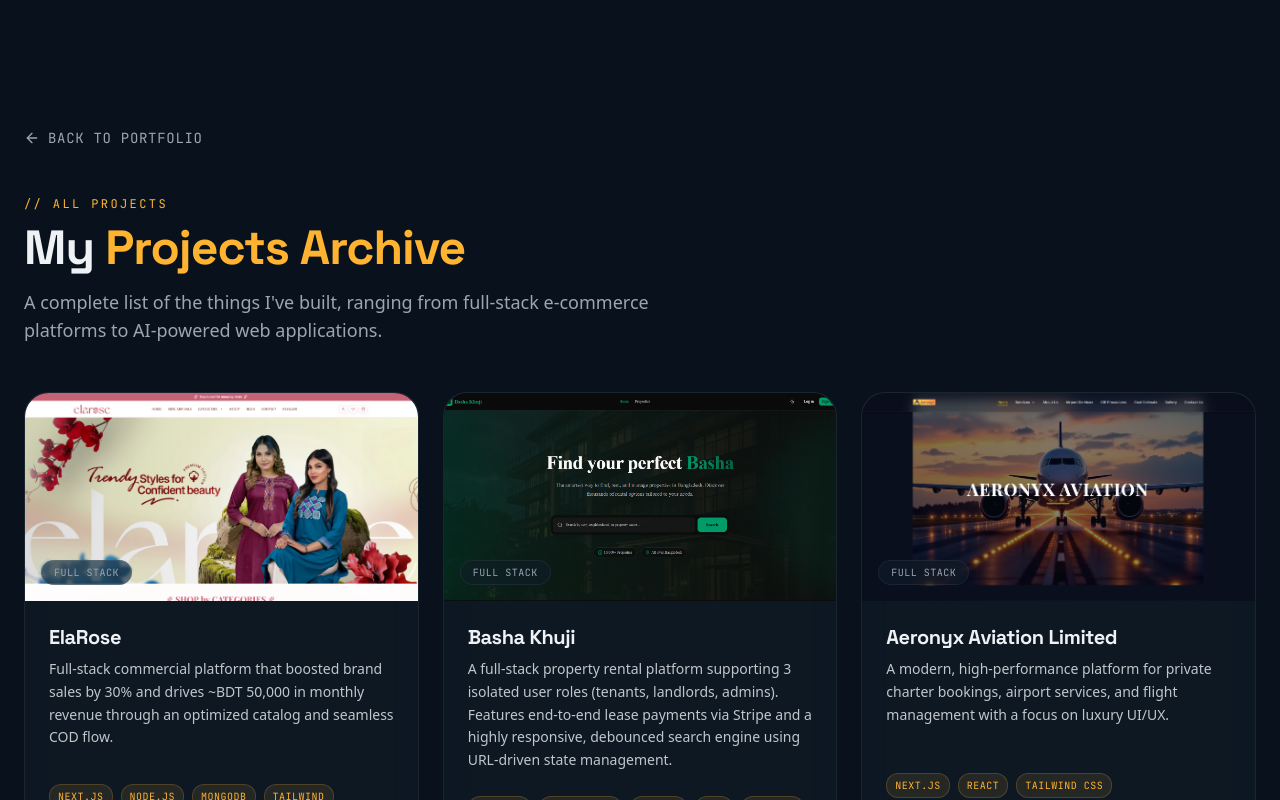
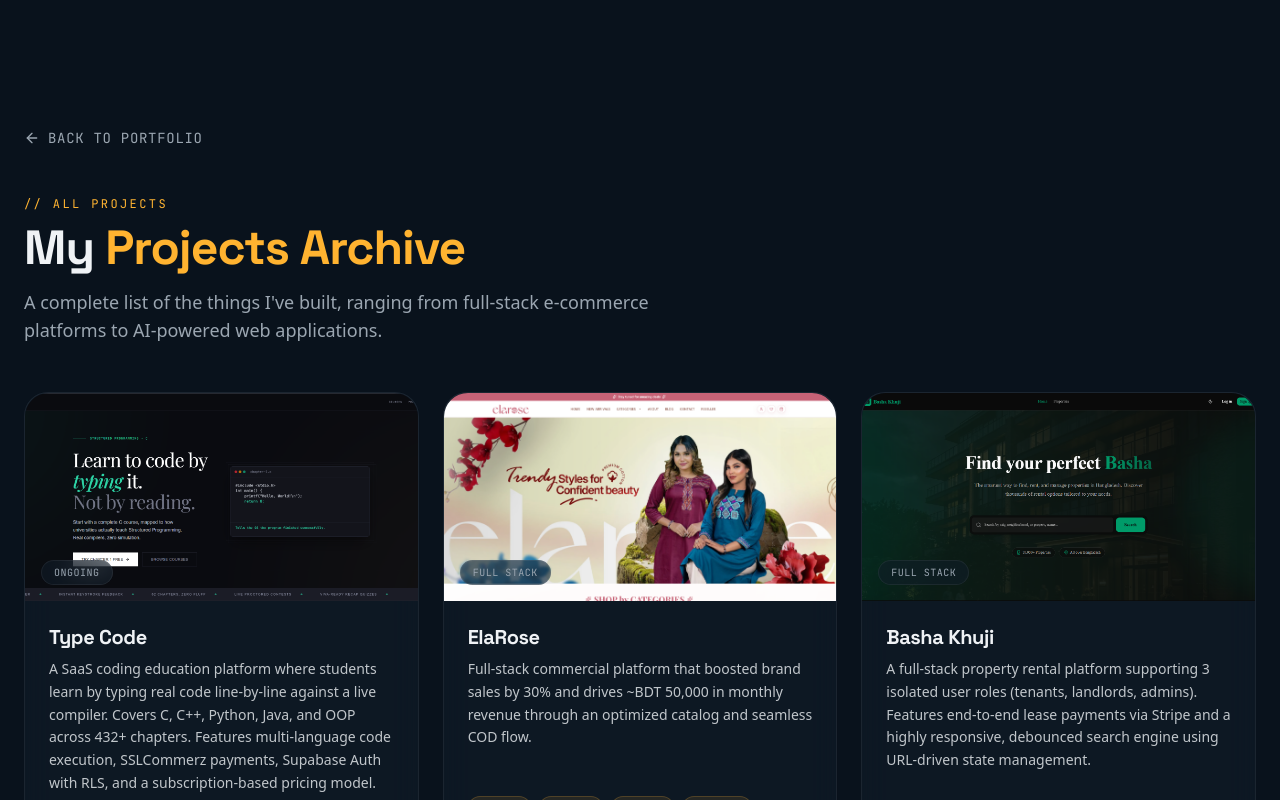
Before and after one commit to NahidRuhan/NahidRuhan, a Next.js app: page /projects in a window 1280 px wide. Shown: the top 800 px of the page. Built offline with nearby package versions, Linux system fonts and the light colour scheme.

Commit message:
feat: add Type Code project to portfolio (1st position)

```diff
--- a/src/data/projects.js
+++ b/src/data/projects.js
@@ -1,4 +1,20 @@
 export const PROJECTS = [
+  {
+    id: "type-code",
+    name: "Type Code",
+    tagline: "Type-Along Coding Education Platform",
+    description:
+      "A SaaS coding education platform where students learn by typing real code line-by-line against a live compiler. Covers C, C++, Python, Java, and OOP across 432+ chapters. Features multi-language code execution, SSLCommerz payments, Supabase Auth with RLS, and a subscription-based pricing model.",
+    stack: ["Next.js", "React", "Supabase", "PostgreSQL", "CodeMirror", "Tailwind CSS"],
+    live: "https://type-code-nine.vercel.app",
+    github: null,
+    highlight: "Expected Launch: November 2026",
+    year: "2025",
+    type: "ONGOING",
+    image: "/typecode.png",
+    challenges: "Implementing a real-time code execution pipeline across multiple languages (C, C++, Python, Java) while maintaining security and reliability was the core challenge. Building a robust Wandbox fallback system and integrating SSLCommerz for payments in a Next.js App Router architecture with Supabase RLS required careful architectural planning.",
+    futurePlans: "Launch with a custom domain and flip SSLCommerz to live mode for real payments. Add analytics, an onboarding flow, and an automated test suite. Build a mobile-friendly code editor experience for on-the-go learning."
+  },
   {
     id: "elarose",
     name: "ElaRose",
```
Also changed, not shown: public/typecode.png (added).
